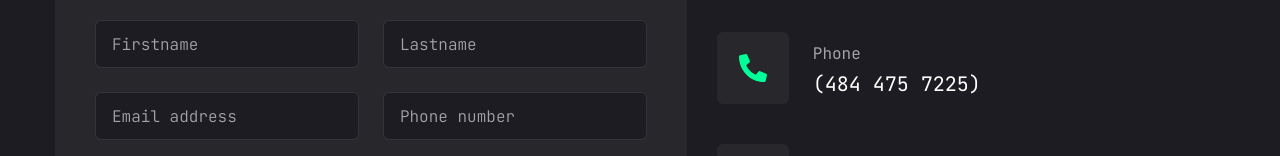
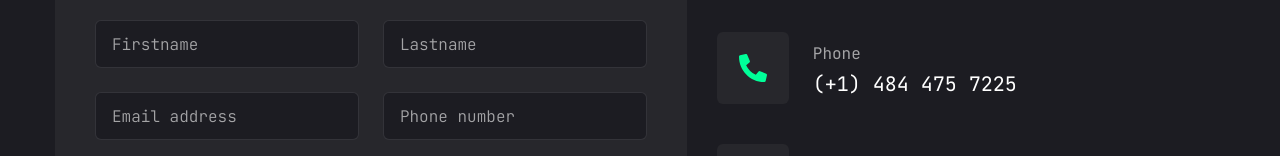
Before and after one commit to germainhirwa/germain-portifolio, a Next.js app: page /contact in a window 1280 px wide. Shown: the part 336-492 px from the top of the page. Built offline with nearby package versions, Linux system fonts and the light colour scheme.

Commit message:
solved a bug in my page

```diff
--- a/app/contact/page.jsx
+++ b/app/contact/page.jsx
@@ -20,7 +20,7 @@ const info = [
     {
         icon: <FaPhoneAlt />,
         title: "Phone",
-        description: "(484 475 7225)",
+        description: "(+1) 484 475 7225",
     },
     {
         icon: <FaEnvelope />,
--- a/app/resume/page.jsx
+++ b/app/resume/page.jsx
@@ -13,7 +13,7 @@ const about = {
         },
         {
             fieldName: "Phone",
-            fieldValue: "(+1) 484 474 4375"
+            fieldValue: "(+1) 484 475 7225"
         },
         {
             fieldName: "Experience",
```
